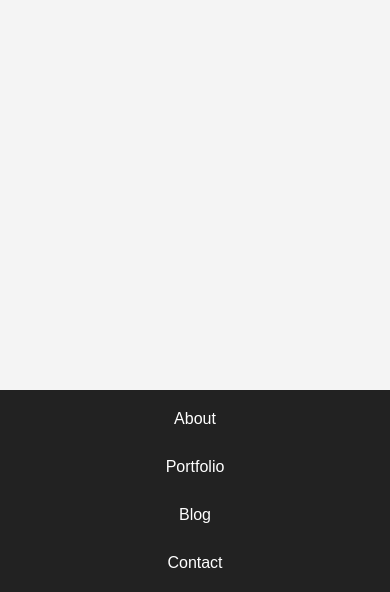
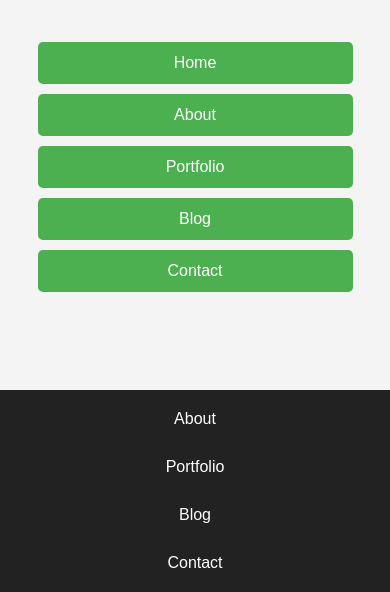
Before and after one commit to bgpalmer534/braxtonwebsite, a plain HTML site: page index.html in a window 390 px wide. Shown: the part 252-844 px from the top of the page. Drawn offline with Linux system fonts and the light colour scheme.

Commit message:
maybe this time

```diff
--- a/index.html
+++ b/index.html
@@ -15,6 +15,7 @@
             display: flex;
             flex-direction: column;
             min-height: 100vh;
+            box-sizing: border-box;  /* Ensure padding and margin don't overflow */
         }
 
         /* Header styling */
@@ -65,6 +66,13 @@
         }
 
         /* Button Styling */
+        .button-container {
+            display: flex;
+            justify-content: center;
+            margin-top: 20px;
+            flex-wrap: wrap; /* Allows buttons to wrap in smaller screens */
+        }
+
         button {
             background-color: #4CAF50;
             color: white;
@@ -73,7 +81,8 @@
             border: none;
             cursor: pointer;
             border-radius: 5px;
-            margin-top: 20px;
+            margin: 5px;
+            max-width: 90%; /* Prevents buttons from being too wide on small screens */
         }
 
         button:hover {
@@ -102,8 +111,16 @@
                 flex-direction: column;
                 gap: 10px;
             }
+
+            .button-container {
+                flex-direction: column; /* Stack buttons vertically on small screens */
+                align-items: center; /* Center the buttons */
+            }
+
+            button {
+                width: 100%; /* Make buttons full width on small screens */
+            }
         }
-
     </style>
 </head>
 <body>
@@ -114,6 +131,13 @@
 
     <div class="main-content">
         <img class="portfolio-image" src="./portfoliotest.png" alt="Portfolio image">
+        <div class="button-container">
+            <button onclick="navigateToPage('home')">Home</button>
+            <button onclick="navigateToPage('about')">About</button>
+            <button onclick="navigateToPage('portfolio')">Portfolio</button>
+            <button onclick="navigateToPage('blog')">Blog</button>
+            <button onclick="navigateToPage('contact')">Contact</button>
+        </div>
     </div>
 
     <nav>
```
